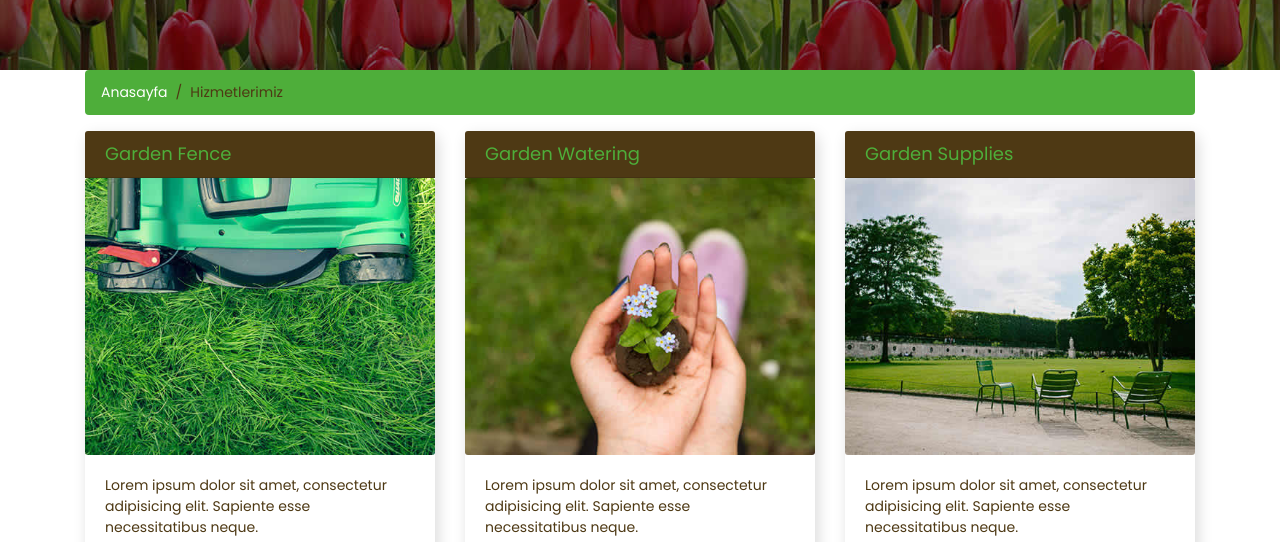
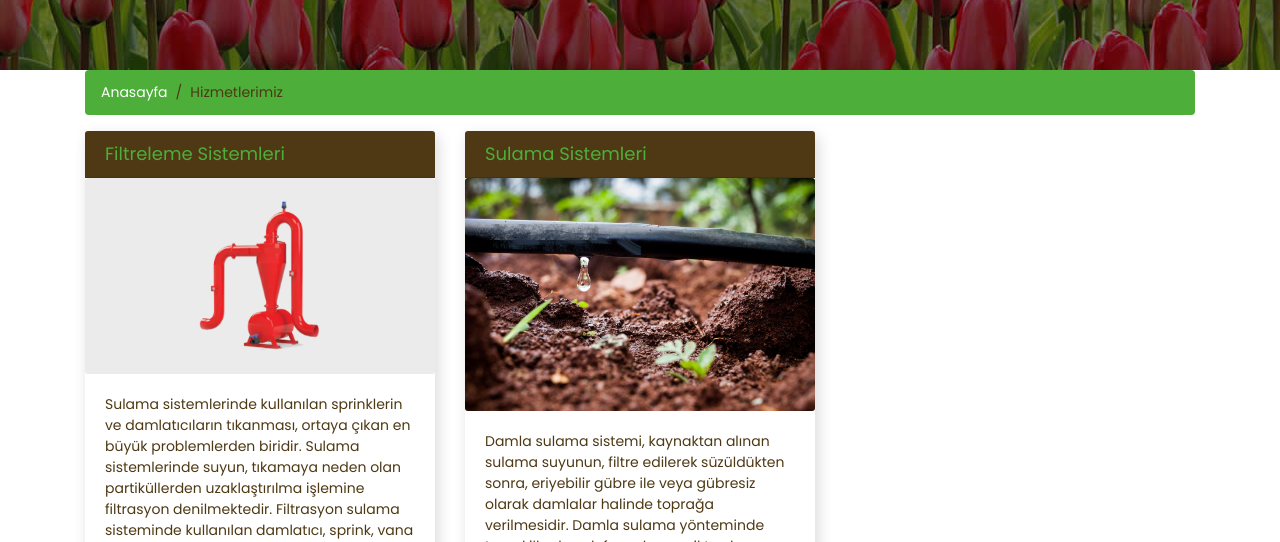
Before and after one commit to sahradamlama/sahradamlama.github.io, a plain HTML site: page services.html in a window 1280 px wide. Shown: the part 258-800 px from the top of the page. Drawn offline with Linux system fonts and the light colour scheme.

Commit message:
düzenlemeler

```diff
--- a/services.html
+++ b/services.html
@@ -72,34 +72,23 @@
             <div class="row">
                <div class="col-lg-4 mb-4">
                   <div class="card h-100">
-                     <h4 class="card-header">Garden Fence</h4>
+                     <h4 class="card-header">Filtreleme Sistemleri</h4>
                      <div class="card-img">
-                        <img class="img-fluid" src="images/services-img-01.jpg" alt="" />
+                        <img class="img-fluid" src="images/slider3.png" alt="" />
                      </div>
                      <div class="card-body">
-                        <p class="card-text">Lorem ipsum dolor sit amet, consectetur adipisicing elit. Sapiente esse necessitatibus neque.</p>
+                        <p class="card-text">Sulama sistemlerinde kullanılan sprinklerin ve damlatıcıların tıkanması, ortaya çıkan en büyük problemlerden biridir. Sulama sistemlerinde suyun, tıkamaya neden olan partiküllerden uzaklaştırılma işlemine filtrasyon denilmektedir. Filtrasyon sulama sisteminde kullanılan damlatıcı, sprink, vana v.b ekipmanlara sedimentlerin girmesini engellemek için en iyi koruma yöntemidir. </p>
                      </div>
                   </div>
                </div>
                <div class="col-lg-4 mb-4">
                   <div class="card h-100">
-                     <h4 class="card-header">Garden Watering</h4>
+                     <h4 class="card-header">Sulama Sistemleri</h4>
                      <div class="card-img">
-                        <img class="img-fluid" src="images/services-img-02.jpg" alt="" />
+                        <img class="img-fluid" src="images/sulama.jpeg" alt="" />
                      </div>
                      <div class="card-body">
-                        <p class="card-text">Lorem ipsum dolor sit amet, consectetur adipisicing elit. Sapiente esse necessitatibus neque.</p>
-                     </div>
-                  </div>
-               </div>
-               <div class="col-lg-4 mb-4">
-                  <div class="card h-100">
-                     <h4 class="card-header">Garden Supplies</h4>
-                     <div class="card-img">
-                        <img class="img-fluid" src="images/services-img-03.jpg" alt="" />
-                     </div>
-                     <div class="card-body">
-                        <p class="card-text">Lorem ipsum dolor sit amet, consectetur adipisicing elit. Sapiente esse necessitatibus neque.</p>
+                        <p class="card-text">Damla sulama sistemi, kaynaktan alınan sulama suyunun, filtre edilerek süzüldükten sonra, eriyebilir gübre ile veya gübresiz olarak damlalar halinde toprağa verilmesidir. Damla sulama yönteminde temel ilke, her defasında az miktarda sulama suyunu sık aralıklarla, tarlanın tamamını ıslatmadan direk olarak bitki köklerinin geliştiği ortama vermektir. </p>
                      </div>
                   </div>
                </div>
```
Also changed, not shown: images/sulama.jpeg (added).
